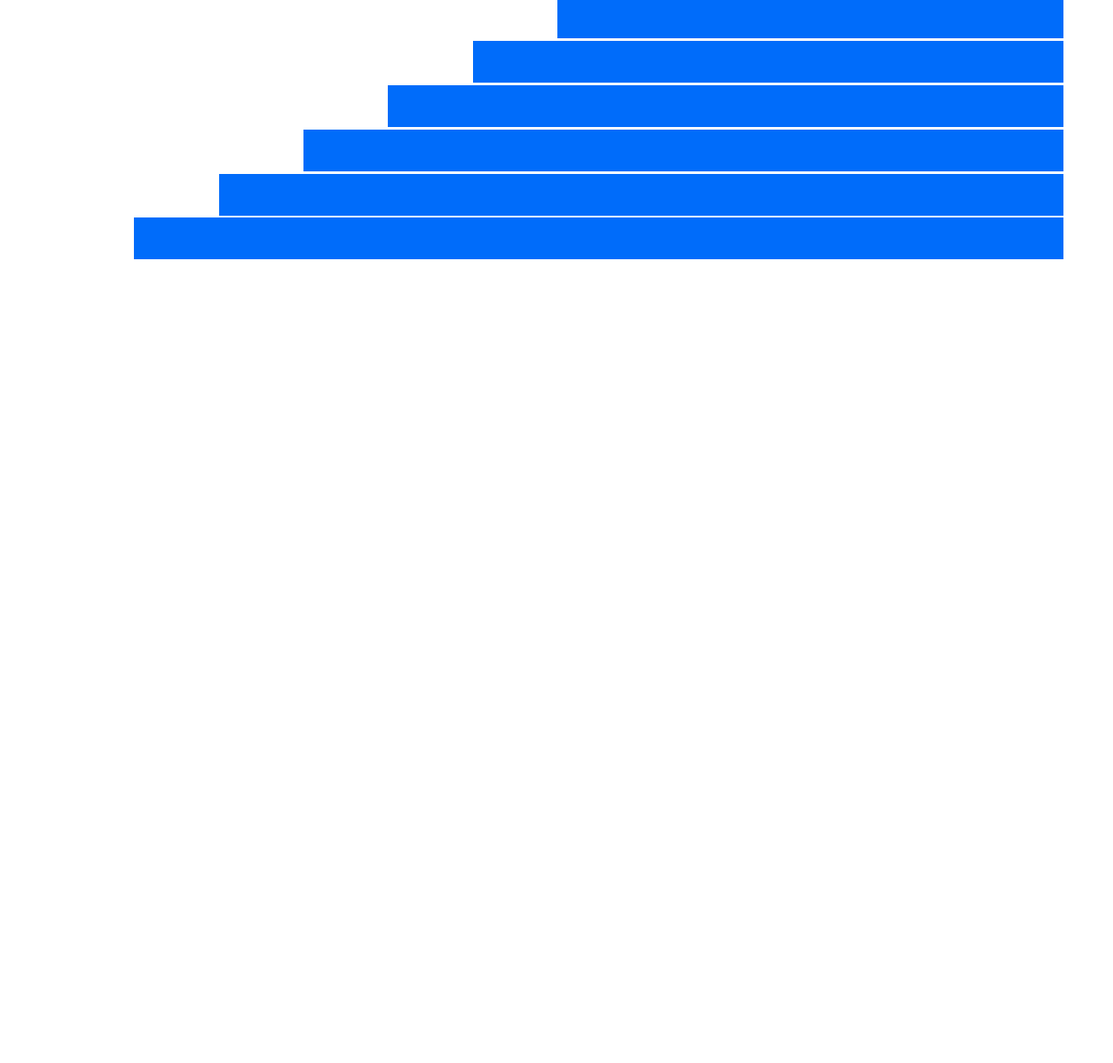
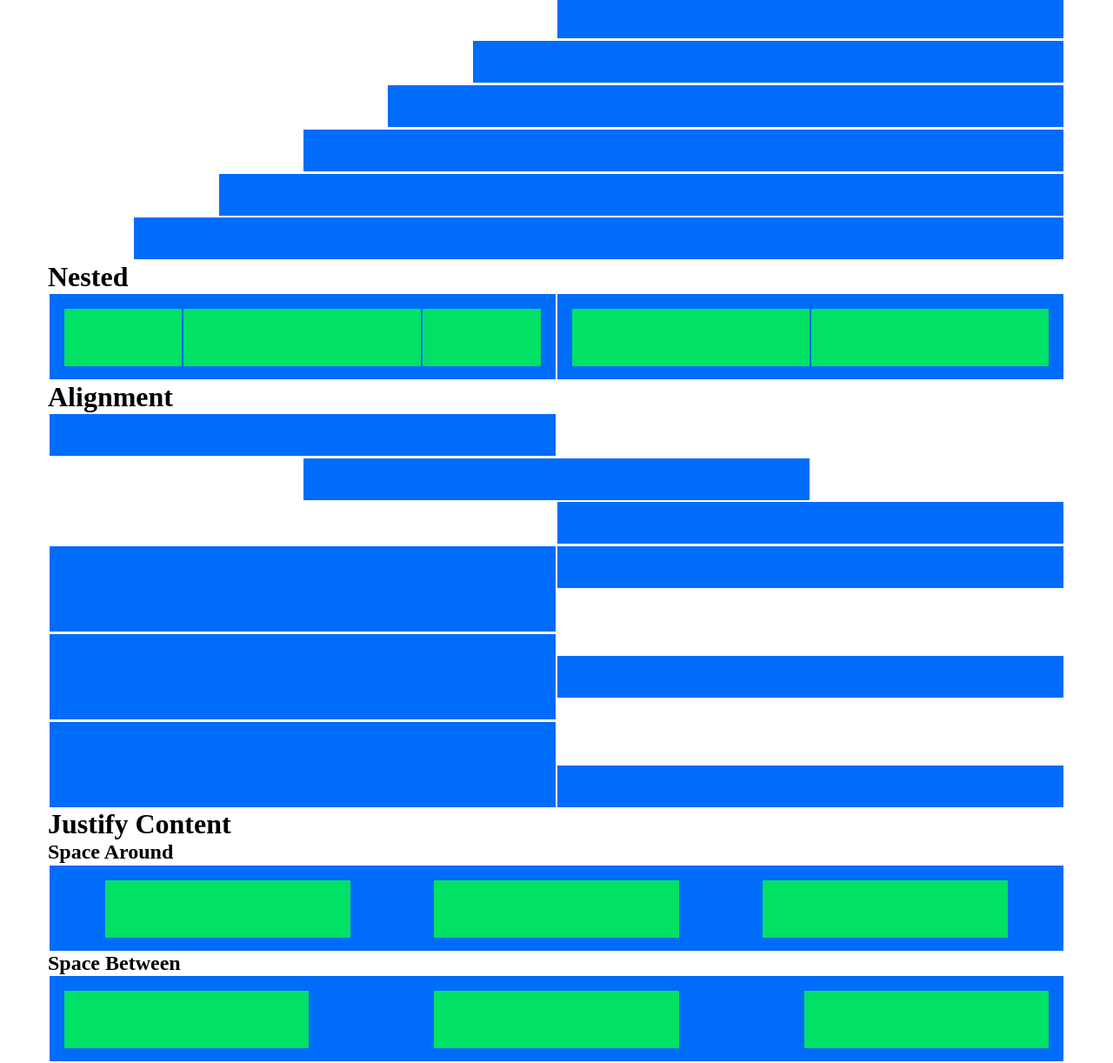
Before and after one commit to Luigi9411/html-css-12bool, a plain HTML site: page index.html in a window 1280 px wide. Shown: the part 1051-2273 px from the top of the page at 87% size. Before the commit the page ends 1351 px from the top, so only its background shows below. Drawn offline with Linux system fonts and the light colour scheme.

Commit message:
add-bonus

```diff
--- a/css/12bool.css
+++ b/css/12bool.css
@@ -130,6 +130,11 @@
     padding: 1em 1em;
 }
 
+.col2-12 {
+    flex-basis: calc( (100% / 12) * 12);
+    padding: 1em 1em;
+}
+
 [class*=col3]{
     flex: 0 0 auto;
 }
@@ -137,6 +142,11 @@
 .col3-2 {
     flex-basis: calc( (100% / 12) * 2);
     min-width: calc( (100% / 12) * 2);
+}
+
+.col3-3 {
+    flex-basis: calc( (100% / 12) * 3);
+    min-width: calc( (100% / 12) * 3);
 }
 
 .col3-6 {
--- a/css/style.css
+++ b/css/style.css
@@ -2,7 +2,7 @@
 
 [class*=col]{
     background-color: #006CFA;
-    min-height: 50px;
+    height: 50px;
     color: white;
     display: flex;
     border: 0.05em solid white;
@@ -45,3 +45,27 @@
 .marg{
     margin-top: .5em;
 }
+
+.flex-row{
+    justify-content: center;
+}
+
+.flex-row2{
+    justify-content: flex-end;
+}
+
+.flex-row3{
+    align-items: center;
+}
+
+.flex-row4{
+    align-items: flex-end;
+}
+
+.flex-row5{
+    justify-content: space-around;
+}
+
+.flex-row6{
+    justify-content: space-between;
+}
--- a/index.html
+++ b/index.html
@@ -118,6 +118,59 @@
     <div class="row">
         <div class="col-offset-1 col-11"></div>
     </div>
+    <h1>Nested</h1>
+    <div class="row">
+        <div class="col2-6">
+            <div class="col3-3"><div class="text"></div></div>
+            <div class="col3-6"><div class="text"></div></div>
+            <div class="col3-3"><div class="text"></div></div>
+        </div>
+        <div class="col2-6">
+            <div class="col3-6"><div class="text"></div></div>
+            <div class="col3-6"><div class="text"></div></div>
+        </div>
+    </div>
+    <h1>Alignment</h1>
+    <div class="row">
+        <div class=" col-6"></div>
+    </div>
+    <div class="row flex-row">
+        <div class=" col-6"></div>
+    </div>
+    <div class="row flex-row2">
+        <div class=" col-6"></div>
+    </div>
+    <div class="row">
+        <div class="col2-6"></div>
+        <div class="col-6"></div>
+    </div>
+    <div class="row flex-row3">
+        <div class="col2-6"></div>
+        <div class="col-6"></div>
+    </div>
+    <div class="row flex-row4">
+        <div class="col2-6"></div>
+        <div class="col-6"></div>
+    </div>
+    <h1>Justify Content</h1>
+    <h2>Space Around</h2>
+    <div class="row">
+        <div class="col2-12 flex-row5">
+            <div class="col3-3"><div class="text"></div></div>
+            <div class="col3-3"><div class="text"></div></div>
+            <div class="col3-3"><div class="text"></div></div>
+        </div>
+    </div>
+    <h2>Space Between</h2>
+    <div class="row">
+        <div class="col2-12 flex-row6">
+            <div class="col3-3"><div class="text"></div></div>
+            <div class="col3-3"><div class="text"></div></div>
+            <div class="col3-3"><div class="text"></div></div>
+        </div>
+    </div>
+
+
 
 
 
```
